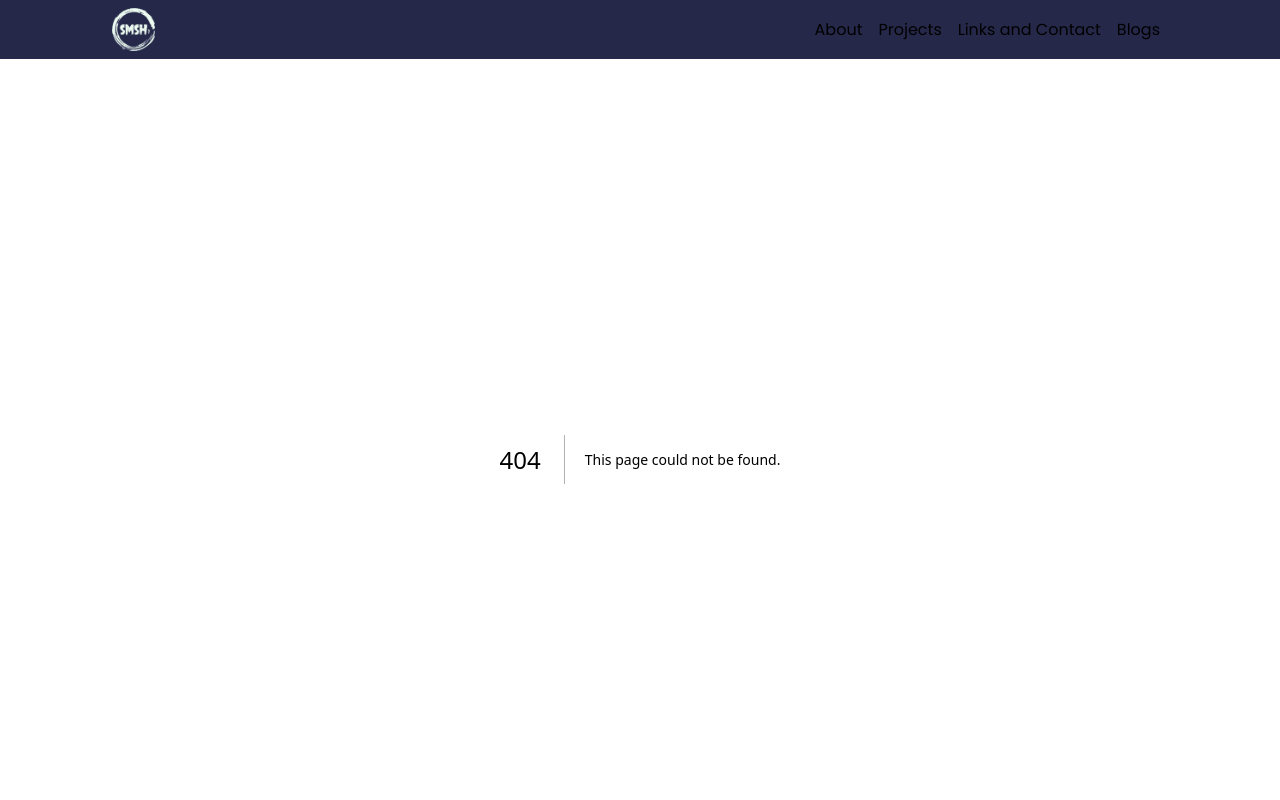
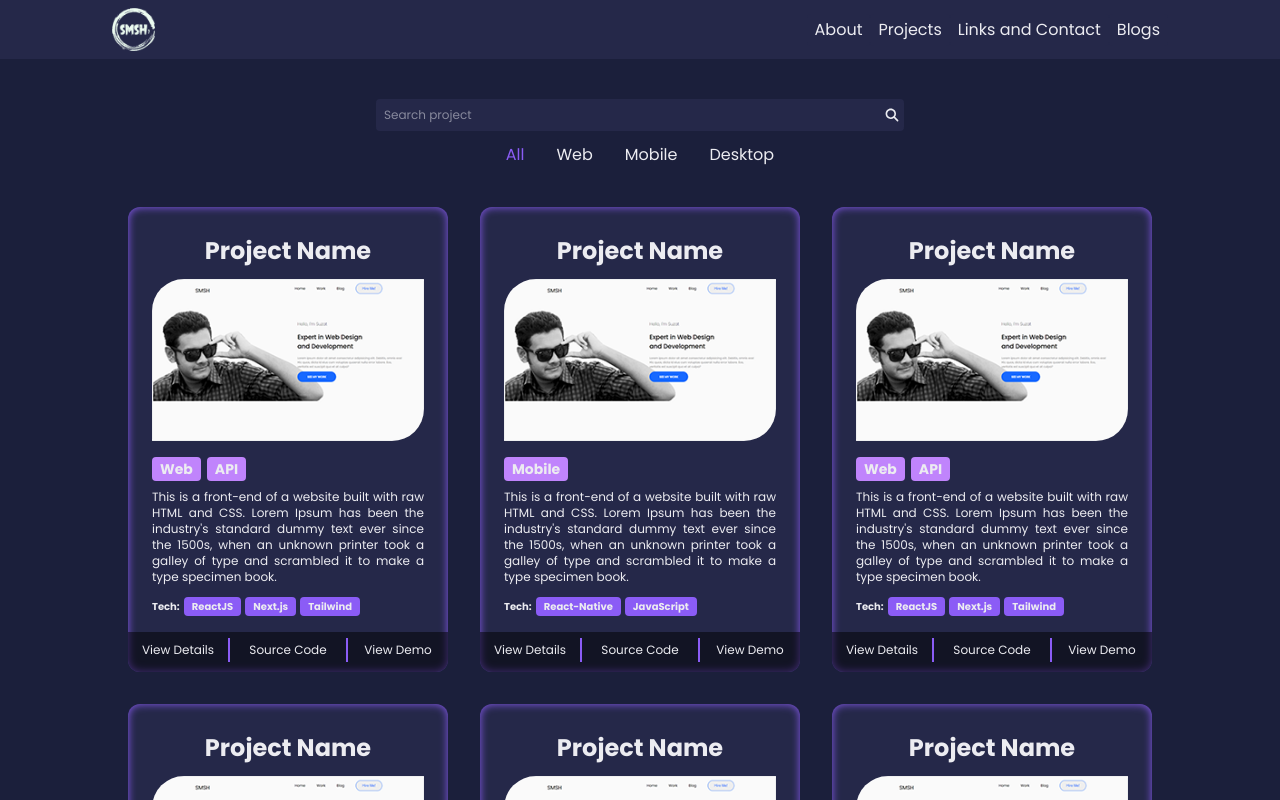
Before and after one commit to smsh119/shuzat-devfolio, a Next.js app: page /projects in a window 1280 px wide. Before the commit this address had no page. Shown: the top 800 px of the page. Built offline with nearby package versions, Linux system fonts and the light colour scheme.

Commit message:
implemented projects page, added a boolean prop to control visibility of heading in Projects.jsx

```diff
--- /dev/null
+++ b/app/projects/page.js
@@ -0,0 +1,19 @@
+import Filter from "@/components/Filter";
+import Projects from "@/components/Projects/Projects";
+
+async function ProjectsPage({ searchParams }) {
+  const filters = await searchParams;
+  return (
+    <>
+      <Filter
+        searchPlaceholder="Search project"
+        categories={["Web", "Mobile", "Desktop"]}
+        url={`/projects`}
+        filters={filters}
+      />
+      <Projects isHeadingVisible={false} />
+    </>
+  );
+}
+
+export default ProjectsPage;
--- a/components/Projects/Projects.jsx
+++ b/components/Projects/Projects.jsx
@@ -2,17 +2,19 @@ import { projects } from "@/data/projectsData";
 import Heading from "../Heading";
 import ProjectCard from "./ProjectCard";
 
-function Projects() {
+function Projects({ isHeadingVisible = true }) {
   return (
     <section
       className="layout-container mb-32 scroll-mt-20 text-center select-none"
       id="projects"
     >
-      <Heading>Projects</Heading>
+      {isHeadingVisible && <Heading>Projects</Heading>}
       <div className="flex flex-wrap justify-center gap-8">
-        {projects.map((proj) => (
-          <ProjectCard key={proj.id} {...proj} />
-        ))}
+        {projects?.length > 0 ? (
+          projects.map((proj) => <ProjectCard key={proj.id} {...proj} />)
+        ) : (
+          <div>Sorry! No projects.</div>
+        )}
       </div>
     </section>
   );
```
